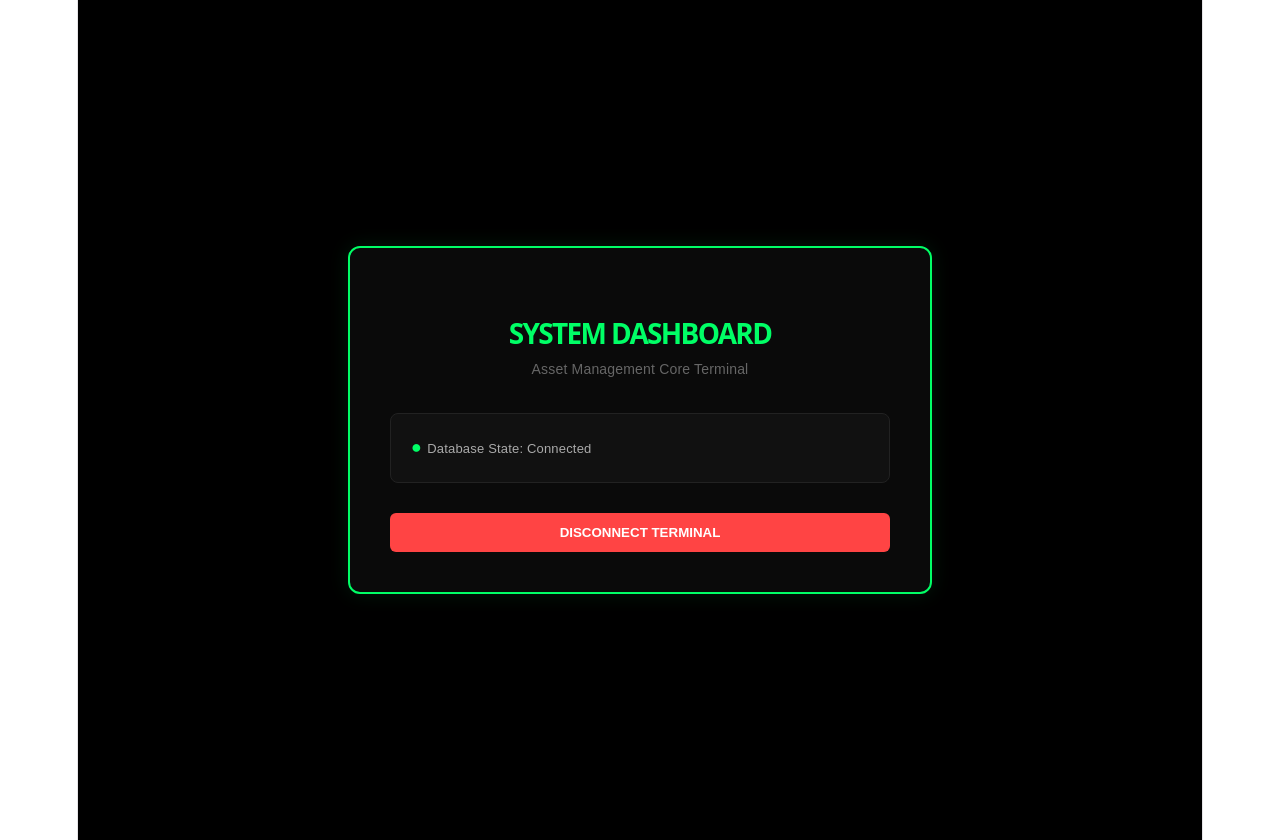
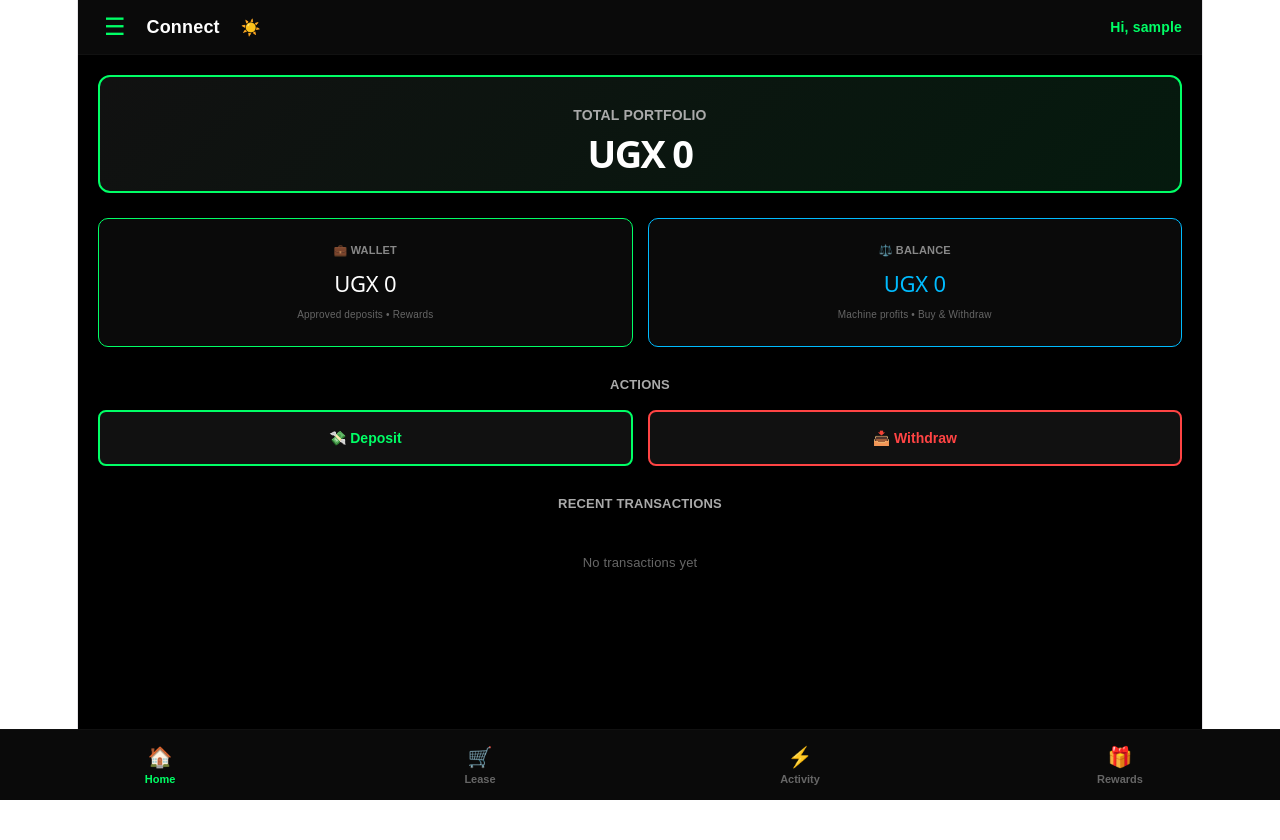
Before and after one commit to shafickalule30-del/asset_management, a React app in the folder frontend/: page /dashboard in a window 1280 px wide. After the commit the page ends 800 px from the top, so only its background shows below. Built offline with nearby package versions, Linux system fonts and the light colour scheme; sample sign-in values are in the browser's storage; the HTML template or start-up script is replaced by a standard one.

Commit message:
Connect and route custom Home.jsx marketplace component

```diff
--- a/frontend/src/App.jsx
+++ b/frontend/src/App.jsx
@@ -1,105 +1,51 @@
 import React from 'react';
-import { BrowserRouter as Router, Routes, Route, Navigate, useNavigate } from 'react-router-dom';
+import { BrowserRouter as Router, Routes, Route, Navigate } from 'react-router-dom';
 import Login from './Login';
 import Register from './Register';
+import Home from './Home'; // 🛠️ 1. IMPORT YOUR HOME FILE HERE
 
 // =========================================================
-// 1. AUTHENTICATION GUARD MIDDLEWARE
+// AUTHENTICATION GUARDS
 // =========================================================
-
-// Protects private screens from unauthenticated users
 const ProtectedRoute = ({ children }) => {
   const token = localStorage.getItem('token');
   if (!token) {
-    // Force redirect to login portal if token is missing
     return <Navigate to="/login" replace />;
   }
   return children;
 };
 
-// Redirects logged-in users away from auth pages (Login/Register)
 const PublicRoute = ({ children }) => {
   const token = localStorage.getItem('token');
   if (token) {
-    // If already logged in, fast-forward straight to the dashboard
     return <Navigate to="/dashboard" replace />;
   }
   return children;
 };
 
 // =========================================================
-// 2. CORE DASHBOARD VIEW COMPONENT
-// =========================================================
-function Dashboard() {
-  const navigate = useNavigate();
-
-  const handleLogout = () => {
-    localStorage.removeItem('token'); // Clear session
-    alert('🔒 Session securely disconnected.');
-    navigate('/login'); // Clean programmatic redirect
-  };
-
-  return (
-    <div style={{ backgroundColor: '#000000', minHeight: '100vh', display: 'flex', flexDirection: 'column', justifyContent: 'center', alignItems: 'center', color: '#ffffff', fontFamily: 'sans-serif', padding: '20px' }}>
-      <div style={{ border: '2px solid #00FF66', padding: '40px', borderRadius: '12px', backgroundColor: '#0a0a0a', textAlign: 'center', maxWidth: '500px', width: '100%', boxShadow: '0px 0px 20px rgba(0, 255, 102, 0.1)' }}>
-        <h1 style={{ color: '#00FF66', marginBottom: '10px', fontSize: '28px', fontWeight: 'bold' }}>SYSTEM DASHBOARD</h1>
-        <p style={{ color: '#666', marginBottom: '30px', fontSize: '14px' }}>Asset Management Core Terminal</p>
-
-        <div style={{ padding: '20px', backgroundColor: '#111', borderRadius: '8px', border: '1px solid #222', marginBottom: '30px', textAlign: 'left' }}>
-          <span style={{ color: '#00FF66', fontWeight: 'bold' }}>●</span> <span style={{ color: '#aaa', fontSize: '13px' }}>Database State: Connected</span>
-        </div>
-
-        <button
-          onClick={handleLogout}
-          style={{ backgroundColor: '#ff4444', color: '#fff', border: 'none', padding: '12px 24px', borderRadius: '6px', fontWeight: 'bold', cursor: 'pointer', width: '100%', transition: 'background 0.2s' }}
-        >
-          DISCONNECT TERMINAL
-        </button>
-      </div>
-    </div>
-  );
-}
-
-// =========================================================
-// 3. MAIN ROUTING GRID ARCHITECTURE
+// MAIN ROUTING ARCHITECTURE
 // =========================================================
 function App() {
   return (
     <Router>
       <Routes>
+        {/* Public authentication panels */}
+        <Route path="/login" element={<PublicRoute><Login /></PublicRoute>} />
+        <Route path="/register" element={<PublicRoute><Register /></PublicRoute>} />
 
-        {/* 🔓 Public Gateways (Guarded against signed-in users) */}
-        <Route
-          path="/login"
-          element={
-            <PublicRoute>
-              <Login />
-            </PublicRoute>
-          }
-        />
-        <Route
-          path="/register"
-          element={
-            <PublicRoute>
-              <Register />
-            </PublicRoute>
-          }
-        />
-
-        {/* 🛡️ Protected Internal Terminals */}
+        {/* 🛠️ 2. YOUR HOME COMPONENT IS NOW LOADED SECURELY HERE */}
         <Route
           path="/dashboard"
           element={
             <ProtectedRoute>
-              <Dashboard />
+              <Home />
             </ProtectedRoute>
           }
         />
 
-        {/* 🔄 Fallback Redirect Layer */}
-        {/* If a token exists, any random URL routes to dashboard; if not, routes to login */}
+        {/* Fallback route: redirects anything else to the dashboard/home */}
         <Route path="*" element={<Navigate to="/dashboard" replace />} />
-
       </Routes>
     </Router>
   );
```
